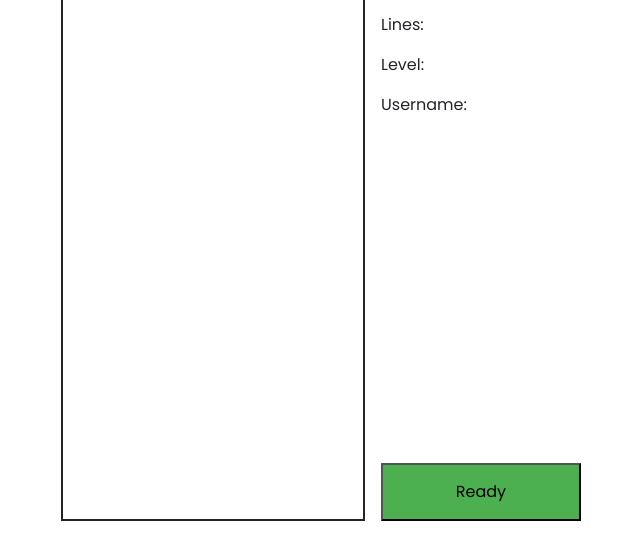
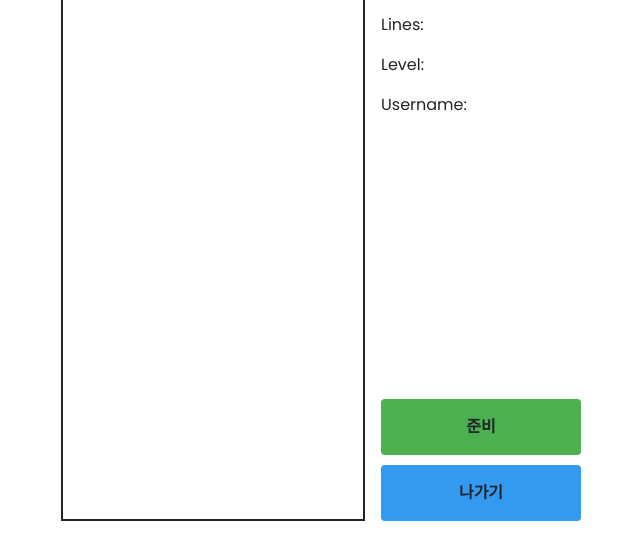
Before and after one commit to kyh196201/tetris-multi, a website: page client/index.html in a window 1280 px wide. Both pictures are taken after typing "Sample" into the empty fields and a click on the button "참가하기". Shown: the part 183-742 px from the top of the page, without its empty margins (9-649 px from the left). Drawn offline with nearby package versions, Linux system fonts and the light colour scheme; no server answers.

Commit message:
add:게임 종료 후 나가기

```diff
--- a/client/index.html
+++ b/client/index.html
@@ -44,8 +44,10 @@
 							<p>Username: <span id="user"></span></p>
 							<canvas id="next" class="next"></canvas>
 						</div>
-						<button id="ready-btn" onclick="ready(event)" class="ready-button">Ready</button>
-						<!-- <button onclick="play()" class="play-button">Play</button> -->
+						<div>
+							<button id="ready-btn" onclick="ready()" class="ready-button btn">준비</button>
+							<button id="leave-btn" onclick="leave()" class="leave-button btn">나가기</button>
+						</div>
 					</div>
 				</div>
 				<ul id="user-list" class="user-list"></ul>
--- a/client/src/css/styles.css
+++ b/client/src/css/styles.css
@@ -46,11 +46,20 @@
 }
 
 .play-button,
-.ready-button {
+.ready-button,
+.leave-button {
+  display: block;
+  width: 100%;
   background-color: #4caf50;
   font-size: 16px;
+  font-weight: bold;
   padding: 15px 30px;
   cursor: pointer;
+}
+
+.leave-button {
+  margin-top: 10px;
+  background-color: #339af0;
 }
 
 .ready-button.ready::after {
--- a/client/src/js/main.js
+++ b/client/src/js/main.js
@@ -178,15 +178,18 @@ $userForm.addEventListener('submit', event => {
 });
 
 // Functions
-function play() {
+function setup() {
   setupBoardList();
 
   board.reset();
   ctx.clearRect(0, 0, ctx.canvas.width, ctx.canvas.height);
   ctxNext.clearRect(0, 0, ctxNext.canvas.width, ctxNext.canvas.height);
+}
+
+function play() {
+  account.status = STATUS.PLAYING;
+  setup();
   animate();
-
-  account.status = STATUS.PLAYING;
 }
 
 function animate(now = 0) {
@@ -343,6 +346,17 @@ function ready() {
   });
 }
 
+function leave() {
+  if (account.status === STATUS.PLAYING) return;
+
+  socket.emit('user-leave', {
+    id: socket.id,
+  });
+
+  $greeting.classList.remove(HIDE_CN);
+  $main.classList.add(HIDE_CN);
+}
+
 function emitUserEnter(account) {
   socket.emit('user-enter', {
     id: socket.id,
```
Also changed, not shown: server/index.js (+10 -0 lines), README.md.
